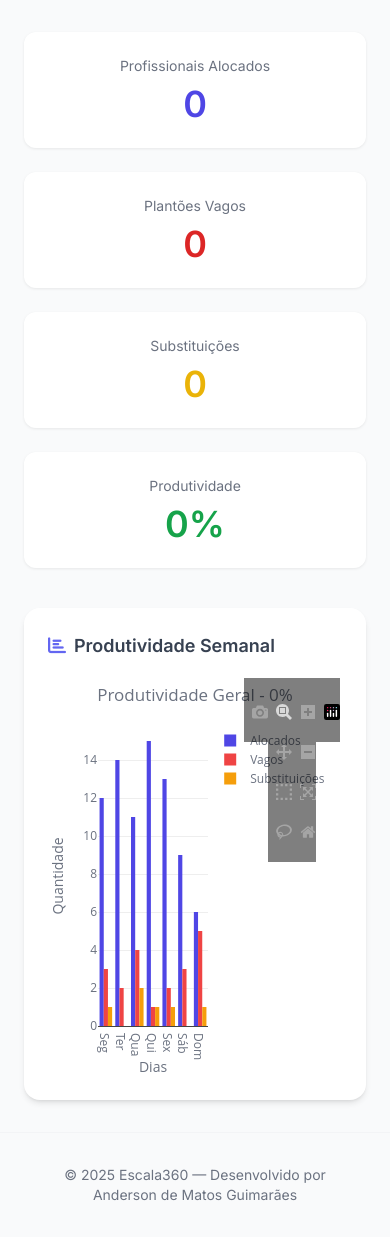
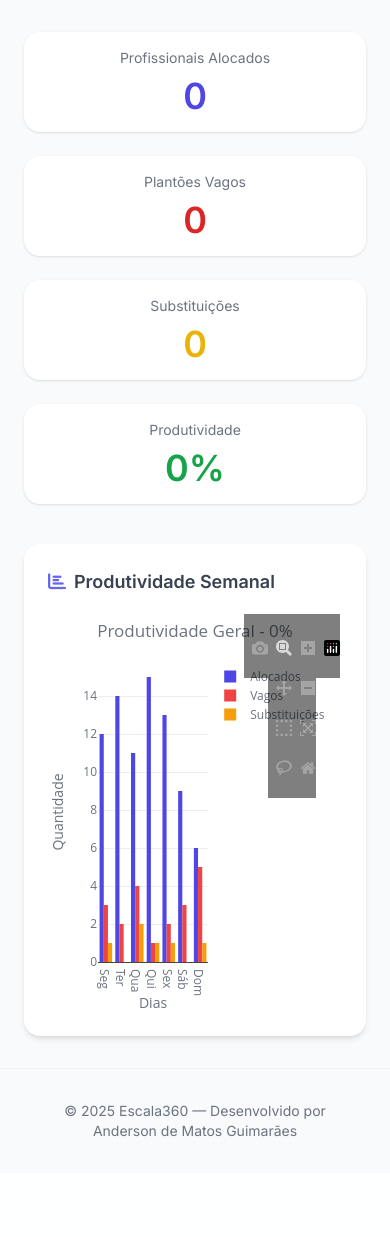
Before and after one commit to PadawanXXVI/escala360, a Flask app: page / in a window 390 px wide. Shown: the part 237-1474 px from the top of the page. After the commit the page ends 1374 px from the top, so only its background shows below. Run offline with Flask 3, Linux system fonts and the light colour scheme; data that the repository does not hold is empty; some libraries are stand-ins or nearby versions.

Commit message:
feat(bi): ajustar layout e carregamento do painel BI no index.html
- Substitui .card por .kpi-card para evitar conflitos
- Adiciona validação de resposta e valores padrão
- Melhora o carregamento e responsividade do gráfico Plotly
- Integra KPIs com novos endpoints de escalas

```diff
--- a/templates/index.html
+++ b/templates/index.html
@@ -14,23 +14,23 @@
   </header>
 
   <!-- 🔹 Cards de Indicadores (KPI) -->
-  <div class="grid grid-cols-1 sm:grid-cols-2 lg:grid-cols-4 gap-6 mb-10">
-    <div class="card flex flex-col items-center text-center">
+  <div id="kpi-container" class="grid grid-cols-1 sm:grid-cols-2 lg:grid-cols-4 gap-6 mb-10">
+    <div class="kpi-card flex flex-col items-center text-center bg-white dark:bg-gray-800 shadow rounded-2xl p-4">
       <p class="text-sm text-gray-500 dark:text-gray-400">Profissionais Alocados</p>
       <p class="text-4xl font-bold text-indigo-600 dark:text-indigo-400 mt-2">--</p>
     </div>
 
-    <div class="card flex flex-col items-center text-center">
+    <div class="kpi-card flex flex-col items-center text-center bg-white dark:bg-gray-800 shadow rounded-2xl p-4">
       <p class="text-sm text-gray-500 dark:text-gray-400">Plantões Vagos</p>
       <p class="text-4xl font-bold text-red-600 dark:text-red-400 mt-2">--</p>
     </div>
 
-    <div class="card flex flex-col items-center text-center">
+    <div class="kpi-card flex flex-col items-center text-center bg-white dark:bg-gray-800 shadow rounded-2xl p-4">
       <p class="text-sm text-gray-500 dark:text-gray-400">Substituições</p>
       <p class="text-4xl font-bold text-yellow-500 dark:text-yellow-300 mt-2">--</p>
     </div>
 
-    <div class="card flex flex-col items-center text-center">
+    <div class="kpi-card flex flex-col items-center text-center bg-white dark:bg-gray-800 shadow rounded-2xl p-4">
       <p class="text-sm text-gray-500 dark:text-gray-400">Produtividade</p>
       <p class="text-4xl font-bold text-green-600 dark:text-green-400 mt-2">--%</p>
     </div>
@@ -50,60 +50,38 @@
 <script>
 document.addEventListener("DOMContentLoaded", () => {
   const chartContainer = document.getElementById("chart-bi");
-  const kpiCards = document.querySelectorAll(".card");
+  const kpiCards = document.querySelectorAll(".kpi-card");
 
   async function carregarDashboard() {
     try {
       const response = await fetch("/escalas/api/dashboard");
+      if (!response.ok) throw new Error("Falha ao obter dados do servidor.");
       const dados = await response.json();
       const { kpis, grafico } = dados;
 
       // Atualiza KPIs
-      const [alocados, vagos, substituicoes, produtividade] = [
-        kpis.alocados,
-        kpis.vagos,
-        kpis.substituicoes,
-        kpis.produtividade,
+      const valores = [
+        kpis.alocados ?? 0,
+        kpis.vagos ?? 0,
+        kpis.substituicoes ?? 0,
+        kpis.produtividade ?? 0
       ];
 
-      if (kpiCards.length >= 4) {
-        kpiCards[0].querySelector("p.text-4xl").textContent = alocados;
-        kpiCards[1].querySelector("p.text-4xl").textContent = vagos;
-        kpiCards[2].querySelector("p.text-4xl").textContent = substituicoes;
-        kpiCards[3].querySelector("p.text-4xl").textContent = `${produtividade}%`;
-      }
+      kpiCards.forEach((card, i) => {
+        const valorEl = card.querySelector("p.text-4xl");
+        valorEl.textContent = i === 3 ? `${valores[i]}%` : valores[i];
+      });
 
       // Gráfico Plotly
       const data = [
-        {
-          x: grafico.dias,
-          y: grafico.alocados,
-          name: "Alocados",
-          type: "bar",
-          marker: { color: "#4f46e5" },
-        },
-        {
-          x: grafico.dias,
-          y: grafico.vagos,
-          name: "Vagos",
-          type: "bar",
-          marker: { color: "#ef4444" },
-        },
-        {
-          x: grafico.dias,
-          y: grafico.substituicoes,
-          name: "Substituições",
-          type: "bar",
-          marker: { color: "#f59e0b" },
-        },
+        { x: grafico.dias, y: grafico.alocados, name: "Alocados", type: "bar", marker: { color: "#4f46e5" } },
+        { x: grafico.dias, y: grafico.vagos, name: "Vagos", type: "bar", marker: { color: "#ef4444" } },
+        { x: grafico.dias, y: grafico.substituicoes, name: "Substituições", type: "bar", marker: { color: "#f59e0b" } }
       ];
 
       const layout = {
         barmode: "group",
-        title: {
-          text: `Produtividade Semanal (${produtividade}%)`,
-          font: { color: "#6b7280", size: 18 },
-        },
+        title: { text: `Produtividade Semanal (${kpis.produtividade}%)`, font: { color: "#6b7280", size: 18 } },
         plot_bgcolor: "transparent",
         paper_bgcolor: "transparent",
         font: { color: "#9ca3af" },
@@ -112,9 +90,9 @@ document.addEventListener("DOMContentLoaded", () => {
         margin: { t: 50, l: 50, r: 30, b: 50 },
       };
 
-      Plotly.newPlot("chart-bi", data, layout, { responsive: true });
+      Plotly.newPlot(chartContainer, data, layout, { responsive: true });
     } catch (err) {
-      console.error(err);
+      console.error("Erro no BI:", err);
       chartContainer.innerHTML = `
         <div class="text-center py-12 text-gray-500 dark:text-gray-400">
           ⚠️ Não foi possível carregar os dados do BI.
```
